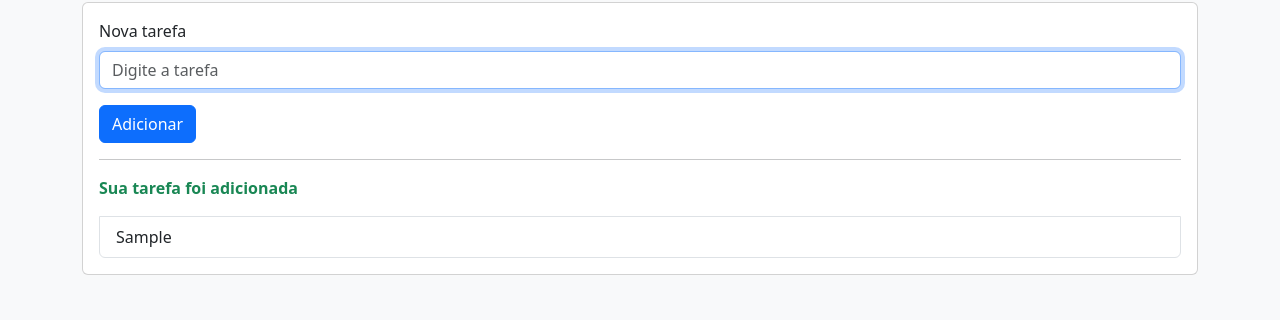
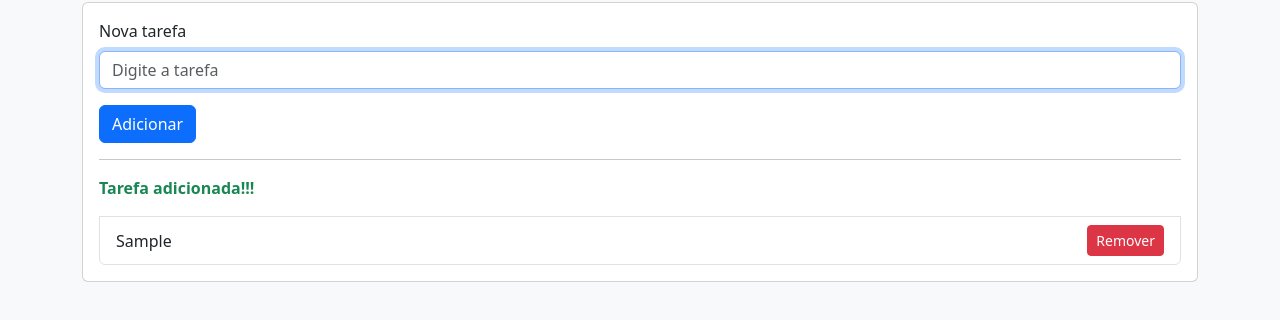
Before and after one commit to LaraGiovana/S2_R2-AT1_PEND, a plain HTML site: page index.html in a window 1280 px wide. Both pictures are taken after typing "Sample" into the empty fields and a click on the button "Adicionar". Shown: the part 118-438 px from the top of the page. Drawn offline with nearby package versions, Linux system fonts and the light colour scheme.

Commit message:
quinto commit

```diff
--- a/index.html
+++ b/index.html
@@ -2,7 +2,7 @@
 <html lang="pt-br">
 <head>
     <meta charset="UTF-8">
-    <title>Atividade 4</title>
+    <title>Atividade 5</title>
 
    <link href="https://cdn.jsdelivr.net/npm/bootstrap@5.3.8/dist/css/bootstrap.min.css" rel="stylesheet" integrity="sha384-sRIl4kxILFvY47J16cr9ZwB07vP4J8+LH7qKQnuqkuIAvNWLzeN8tE5YBujZqJLB" crossorigin="anonymous">
 </head>
@@ -36,30 +36,46 @@
 
     const inputTarefa = document.querySelector('#inputTarefa');
     const btnAdicionar = document.querySelector('#btnAdicionar');
+    const listaTarefas = document.querySelector('#listaTarefas');
     const mensagem = document.querySelector('#mensagem');
-    const listaTarefas = document.querySelector('#listaTarefas');
 
     btnAdicionar.addEventListener('click', () => {
         const texto = inputTarefa.value.trim();
 
         if (texto === "") {
-            mensagem.textContent = "Tarefa vazia!! Adicione algo";
+            mensagem.textContent = "Tarefa vazia! Adicione algo";
             mensagem.className = "fw-bold text-danger";
-        } else {
+            return;
+        }
+
         const novoItem = document.createElement('li');
+        novoItem.className = "list-group-item d-flex justify-content-between align-items-center";
 
+        const spanTexto = document.createElement('span');
+        spanTexto.textContent = texto;
 
-            novoItem.textContent = texto;
-            novoItem.className = "list-group-item";
+        // Cria o botão Remover
+        const btnRemover = document.createElement('button');
+        btnRemover.textContent = "Remover";
+        btnRemover.className = "btn btn-danger btn-sm";
+
+        // Adiciona o clique ao botão no momento da criação
+        btnRemover.addEventListener('click', () => {
+            novoItem.remove();
+            mensagem.textContent = "Tarefa removida!!!";
+            mensagem.className = "fw-bold text-warning";
+        });
+
+        novoItem.appendChild(spanTexto);
+        novoItem.appendChild(btnRemover);
+
 
         listaTarefas.appendChild(novoItem);
 
-            mensagem.textContent = "Sua tarefa foi adicionada";
+        mensagem.textContent = "Tarefa adicionada!!!";
         mensagem.className = "fw-bold text-success";
-
         inputTarefa.value = "";
         inputTarefa.focus();
-        }
     });
 </script>
                 </ul>
```
Lines whose indentation alone changed are shown as unchanged.
